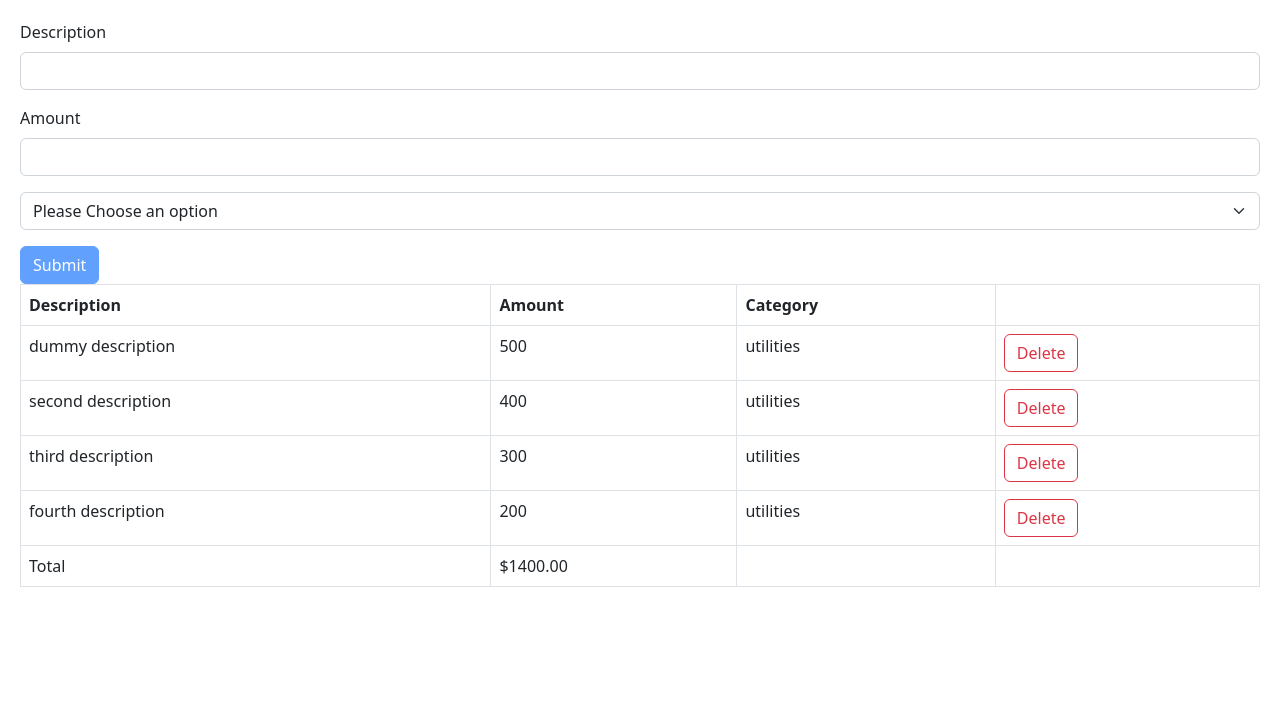
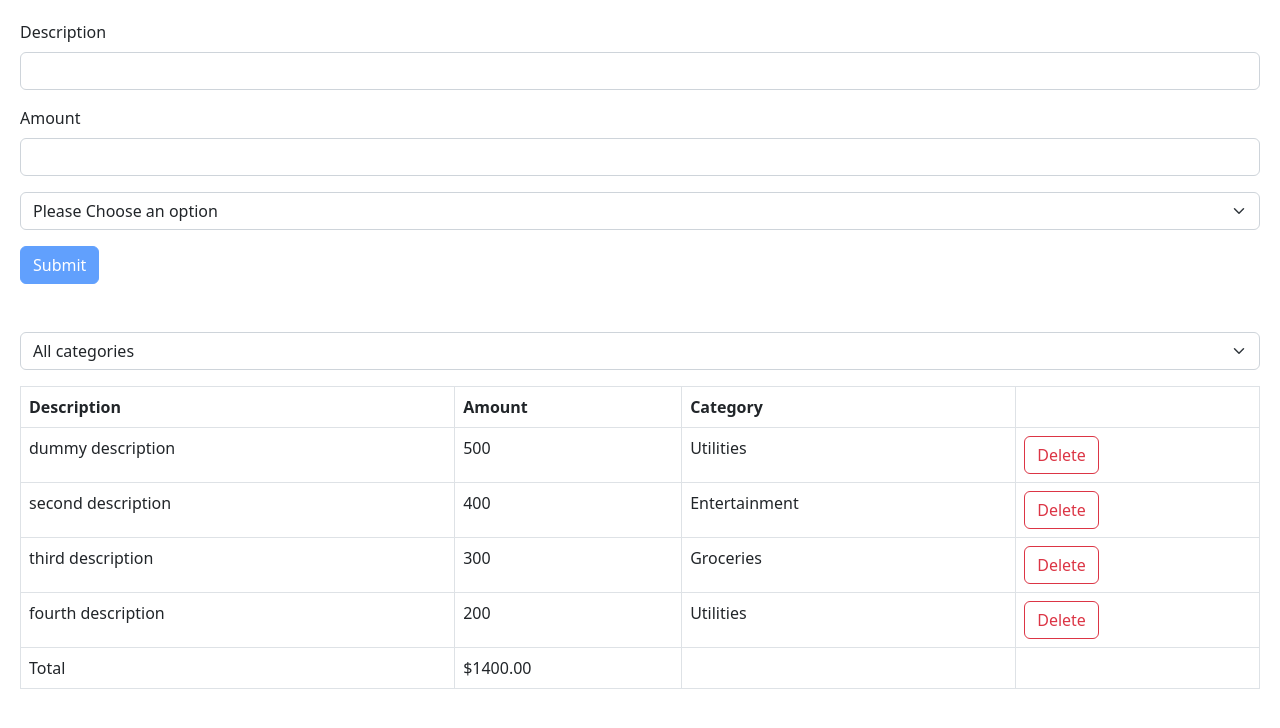
Before and after one commit to ShujaShah/react-with-typescript, a React (Vite) app: page / in a window 1280 px wide. Shown: the top 728 px of the page. Built offline with nearby package versions, Linux system fonts and the light colour scheme.

Commit message:
completed the expense list

```diff
--- a/src/App.tsx
+++ b/src/App.tsx
@@ -6,19 +6,28 @@ import ExpandableTextArea from "./components/ExpandableTextArea";
 import Form from "./components/Form";
 import ExpenseList from "./expense-tracker/components/ExpenseList";
 import ExpenseForm from "./expense-tracker/components/ExpenseForm";
+import ExpenseFilter from "./expense-tracker/components/ExpenseFilter";
 
 function App() {
+  const [selectedCategory, setSelectedCategory] = useState("");
   const [expenses, setExpenses] = useState([
-    { id: 1, description: "dummy description", amount: 500, category: "utilities" },
-    { id: 2, description: "second description", amount: 400, category: "utilities" },
-    { id: 3, description: "third description", amount: 300, category: "utilities" },
-    { id: 4, description: "fourth description", amount: 200, category: "utilities" },
+    { id: 1, description: "dummy description", amount: 500, category: "Utilities" },
+    { id: 2, description: "second description", amount: 400, category: "Entertainment" },
+    { id: 3, description: "third description", amount: 300, category: "Groceries" },
+    { id: 4, description: "fourth description", amount: 200, category: "Utilities" },
   ]);
+
+  const visibleExpenses = selectedCategory ? expenses.filter((e) => e.category === selectedCategory) : expenses;
 
   return (
     <>
-      <ExpenseForm />
-      <ExpenseList expenses={expenses} onDelete={(id) => setExpenses(expenses.filter((e) => e.id !== id))} />
+      <div className="mb-5">
+        <ExpenseForm onSubmit={(expense) => setExpenses([...expenses, { ...expense, id: expenses.length + 1 }])} />
+      </div>
+      <div className="mb-3">
+        <ExpenseFilter onSelectCategory={(category) => setSelectedCategory(category)} />
+      </div>
+      <ExpenseList expenses={visibleExpenses} onDelete={(id) => setExpenses(expenses.filter((e) => e.id !== id))} />
     </>
   );
 }
--- /dev/null
+++ b/src/expense-tracker/categories.ts
@@ -0,0 +1,6 @@
+
+
+const categories = ["Groceries", "Utilities", "Entertainment"] as const;
+
+
+export default categories;
--- /dev/null
+++ b/src/expense-tracker/components/ExpenseFilter.tsx
@@ -0,0 +1,20 @@
+import React from "react";
+import categories from "../categories";
+
+interface Props {
+  onSelectCategory: (category: string) => void;
+}
+
+const ExpenseFilter = ({ onSelectCategory }: Props) => {
+  return (
+    <select className="form-select" onChange={(event) => onSelectCategory(event.target.value)}>
+      <option value="">All categories</option>
+      {categories.map((category) => (
+        <option key={category} value={category}>
+          {category}
+        </option>
+      ))}
+    </select>
+  );
+};
+export default ExpenseFilter;
--- a/src/expense-tracker/components/ExpenseForm.tsx
+++ b/src/expense-tracker/components/ExpenseForm.tsx
@@ -1,26 +1,39 @@
 import { useForm, FieldValues } from "react-hook-form";
 import { z } from "zod";
 import { zodResolver } from "@hookform/resolvers/zod";
+import categories from "../categories";
+
+interface Props {
+  onSubmit: (data: ExpenseFormData) => void;
+}
 
 const schema = z.object({
-  description: z.string().min(3, { message: "Description must be atleast 5 characters" }),
-  amount: z.number({ invalid_type_error: "Amount is Required" }).min(1, { message: "Amount cannot be less than 1" }),
-  category: z.string({ invalid_type_error: "Category is Required" }),
+  description: z.string().min(3, { message: "Description must be atleast 5 characters" }).max(50),
+  amount: z
+    .number({ invalid_type_error: "Amount is Required" })
+    .min(1, { message: "Amount cannot be less than 1" })
+    .max(10000),
+  category: z.enum(categories, {
+    errorMap: () => ({ message: "category is required" }),
+  }),
 });
-type FormData = z.infer<typeof schema>;
+type ExpenseFormData = z.infer<typeof schema>;
 
-const ExpenseForm = () => {
+const ExpenseForm = ({ onSubmit }: Props) => {
   const {
     register,
     handleSubmit,
+    reset,
     formState: { errors, isValid },
-  } = useForm<FormData>({ resolver: zodResolver(schema) });
+  } = useForm<ExpenseFormData>({ resolver: zodResolver(schema) });
 
-  const onSubmit = (data: FieldValues) => {
-    console.log(data);
-  };
   return (
-    <form onSubmit={handleSubmit(onSubmit)}>
+    <form
+      onSubmit={handleSubmit((data) => {
+        onSubmit(data);
+        reset();
+      })}
+    >
       <div className="mb-3">
         <label htmlFor="name" className="form-label">
           Description
@@ -38,9 +51,11 @@ const ExpenseForm = () => {
       <div className="mb-3">
         <select className="form-select" {...register("category")} id="category" aria-label="Please Choose an option">
           <option selected>Please Choose an option</option>
-          <option value="Groceries">Groceries</option>
-          <option value="Utilities">Utilities</option>
-          <option value="Entertainment">Entertainment</option>
+          {categories.map((category) => (
+            <option key={category} value={category}>
+              {category}
+            </option>
+          ))}
         </select>
         {errors.category && <p className="text-danger">{errors.category.message}</p>}
       </div>
```
